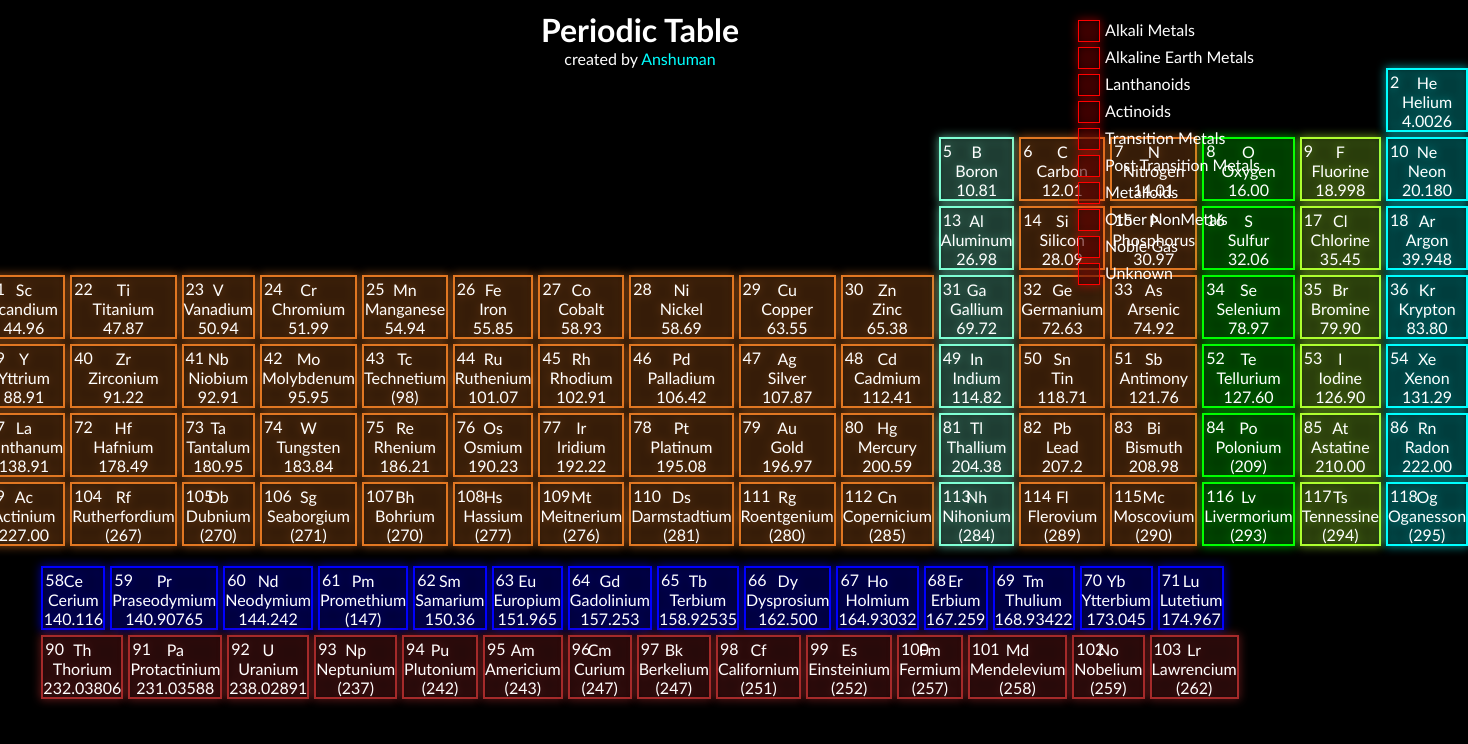
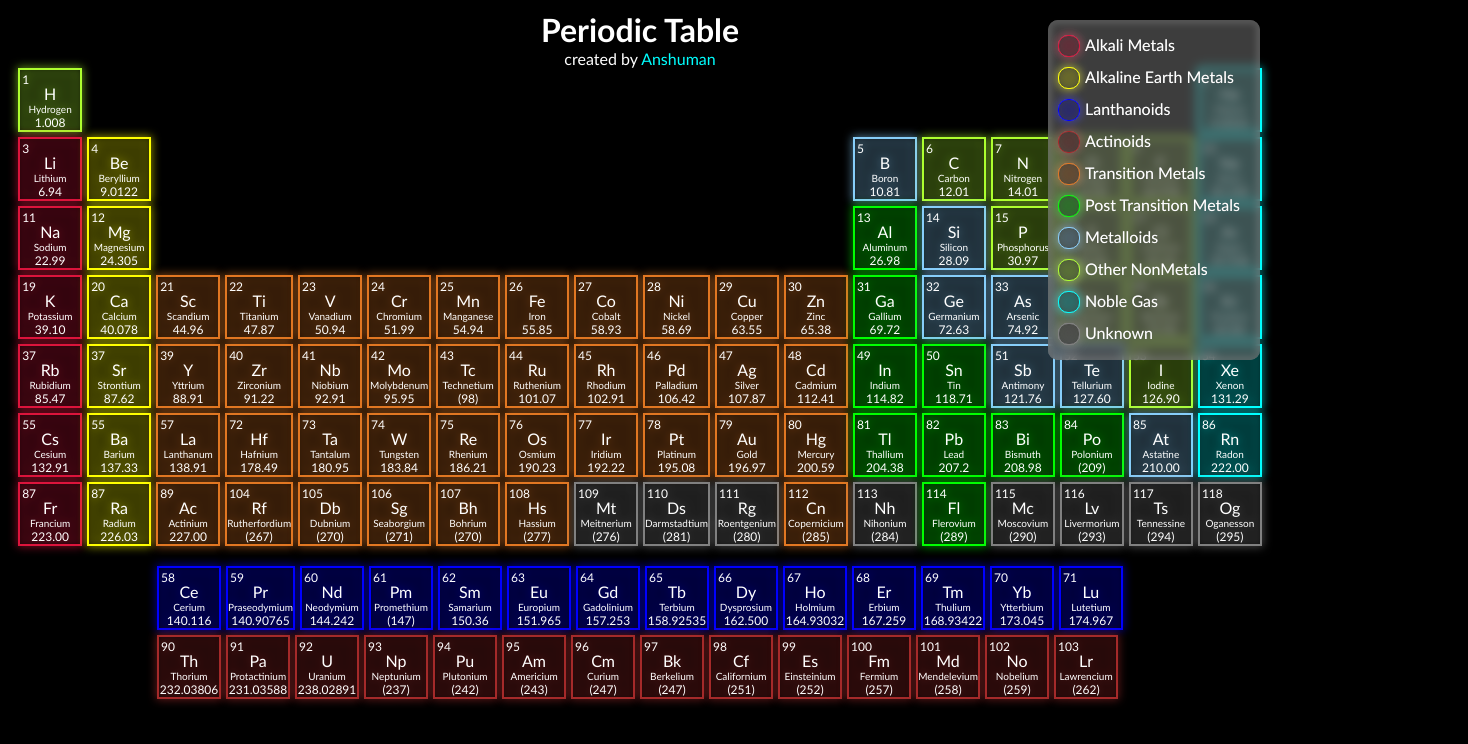
Before and after one commit to A-nshuman/Periodic-Table, a plain HTML site: page index.html in a window 1280 px wide. Shown: the whole page, 1468 px wide, since content can reach past the window. Drawn offline with Linux system fonts and the light colour scheme.

Commit message:
Add files via upload

```diff
--- a/index.html
+++ b/index.html
@@ -69,7 +69,7 @@
                 <div class="text">Transition Metals</div>
             </div>
             <div class="k PostTransitionK">
-                <div class="box TransitionKBox"></div>
+                <div class="box PostTransitionKBox"></div>
                 <div class="text">Post Transition Metals</div>
             </div>
             <div class="k MetalloidsK">
@@ -85,7 +85,7 @@
                 <div class="text">Noble Gas</div>
             </div>
             <div class="k UnknownK">
-                <div class="box UnknownK"></div>
+                <div class="box UnknownKBox"></div>
                 <div class="text">Unknown</div>
             </div>
         </div>
--- a/script.js
+++ b/script.js
@@ -640,7 +640,7 @@
     });
   }
 
-  tileColor(other, 'aquamarine')
+  tileColor(other, 'greenyellow')
   tileColor(alkali, 'crimson')
   tileColor(alkaline, 'yellow')
   tileColor(grp3Ele, 'rgb(225, 119, 34)')
@@ -654,50 +654,46 @@
   tileColor(grp11Ele, 'rgb(225, 119, 34)')
   tileColor(grp12Ele, 'rgb(225, 119, 34)')
   tileColor(grp13Ele, 'aquamarine')
-  tileColor(grp14Ele, 'rgb(225, 119, 34)')
-  tileColor(grp15Ele, 'rgb(225, 119, 34)')
-  tileColor(grp16Ele, 'lime')
+  tileColor(grp14Ele, 'greenyellow')
+  tileColor(grp15Ele, 'greenyellow')
+  tileColor(grp16Ele, 'greenyellow')
   tileColor(grp17Ele, 'greenyellow')
   tileColor(grp18Ele, 'cyan')
   tileColor(lanthEle, 'blue')
   tileColor(actinEle, 'brown')
 
-  var forAquamarine = ['B', 'C', 'N', 'O', 'Si', 'P', 'S', 'As', 'Se', 'Te']
-  var forLime = ['Al', 'Ga', 'In', 'Tl', 'Nh', 'Ge', 'Sn', 'Pb', 'Fl', 'Sb', 'Bi', 'Mc', 'Po', 'Lv']
+  var forAquamarine = ['B', 'Si', 'Ge', 'As', 'Sb', 'Te', 'At']
+  var forLime = ['Al', 'Ga', 'In', 'Tl', 'Nh', 'Sn', 'Pb', 'Fl', 'Bi', 'Mc', 'Po', 'Lv']
   var unknown = ['Mt', 'Ds', 'Rg', 'Nh', 'Mc', 'Lv', 'Ts', 'Og']
 
-  // const box = document.querySelectorAll('.box');
-  // const text = document.querySelector('.text');
+  const AlkaliK = document.querySelector('.AlkaliKBox');
+  const AlkalineKBox = document.querySelector('.AlkalineKBox');
+  const LanthanoidsKBox = document.querySelector('.LanthanoidsKBox');
+  const ActinoidsKBox = document.querySelector('.ActinoidsKBox');
+  const TransitionKBox = document.querySelector('.TransitionKBox');
+  const PostTransitionKBox = document.querySelector('.PostTransitionKBox');
+  const MetalloidsKBox = document.querySelector('.MetalloidsKBox');
+  const othMetalsKBox = document.querySelector('.othNonMetalKBox');
+  const NobleGasesKBox = document.querySelector('.NobleGasKBox');
+  const UnknownKBox = document.querySelector('.UnknownKBox');
 
-  // function boxColor(key, color) {
-  //   box.forEach(element => {
-  //     if (text.textContent === key) {
-  //       element.style.borderColor = color;
-  //       element.style.filter = `drop-shadow(0 0 5px ${color})`;
-  //     }
-  //   });
-  // }
+  function boxColor(key, color) {
+    key.style.borderColor = color;
+    key.style.filter = `drop-shadow(0 0 5px ${color})`;
+  }
 
-  // boxColor('Alkali Metals', 'white');
-  // boxColor('Alkaline Earth Metals', 'yellow');
-  // boxColor('Unknown', 'blue');
+  boxColor(AlkaliK, 'crimson');
+  boxColor(AlkalineKBox, 'yellow');
+  boxColor(LanthanoidsKBox, 'blue');
+  boxColor(ActinoidsKBox, 'brown');
+  boxColor(TransitionKBox, 'rgb(225, 119, 34)');
+  boxColor(PostTransitionKBox, 'lime');
+  boxColor(MetalloidsKBox, 'lightskyblue');
+  boxColor(othMetalsKBox, 'greenyellow');
+  boxColor(NobleGasesKBox, 'cyan');
+  boxColor(UnknownKBox, 'gray');
 
-  const AlkaliKBox = document.querySelector('.AlkaliKBox');
-  const AlkalineKBox = document.getElementsByClassName('AlkalineKBox');
-  const LanthanoidsKBox = document.getElementsByClassName('LanthanoidsKBox');
-  const ActinoidsKBox = document.getElementsByClassName('ActinoidsKBox');
-  const TransitionKBox = document.getElementsByClassName('TransitionKBox');
-  const PostTransitionKBox = document.getElementsByClassName('PostTransitionKBox');
-  const MetalloidsKBox = document.getElementsByClassName('MetalloidsKBox');
-  const othMetalsKBox = document.getElementsByClassName('othMetalsKBox');
-  const NobleGasesKBox = document.getElementsByClassName('NobleGasesKBox');
-  const UnknownKBox = document.getElementsByClassName('UnknownKBox');
-
-  indColor(AlkaliKBox, 'white')
-
-  // document.getElementsByClassName('AlkaliKBox').style.borderColor = 'green';
-
-  indColor(forAquamarine, 'aquamarine');
+  indColor(forAquamarine, 'lightskyblue');
   indColor(forLime, 'lime');
   indColor(unknown, 'gray');
 
--- a/style.scss
+++ b/style.scss
@@ -100,26 +100,42 @@
         }
     }
 
-    .menu{
+    .menu {
+        position: absolute;
+        background-color: rgba($color: #000000, $alpha: 0.4);
+        backdrop-filter: blur(5px);
+        z-index: 999;
+        top: 20px;
+        right: 20px;
+        padding: 10px;
+        border-radius: 10px;
+        filter: drop-shadow(0 0 0 white);
 
         .key {
             display: flex;
             flex-direction: column;
-            gap: 5px;
-            position: absolute;
-            z-index: 999;
-            top: 20px;
-            right: 20px;
+            justify-content: center;
+            align-items: center;
+            // gap: 5px;
 
             .k {
                 display: flex;
                 flex-direction: row;
                 gap: 5px;
+                width: 100%;
+                padding: 5px;
+                border-radius: 10px;
+                transition: 0.2s all ease-in-out;
 
-                .box{
+                &:hover {
+                    background-color: rgba($color: #ffff, $alpha: 0.3);
+                }
+
+                .box {
                     width: 20px;
                     height: 20px;
                     border: 1px solid red;
+                    border-radius: 10px;
                     filter: drop-shadow(0 0 5px red);
                     background-color: rgba($color: #000000, $alpha: 0.4);
                 }
```
Also changed, not shown: style.css, 1 other file.
